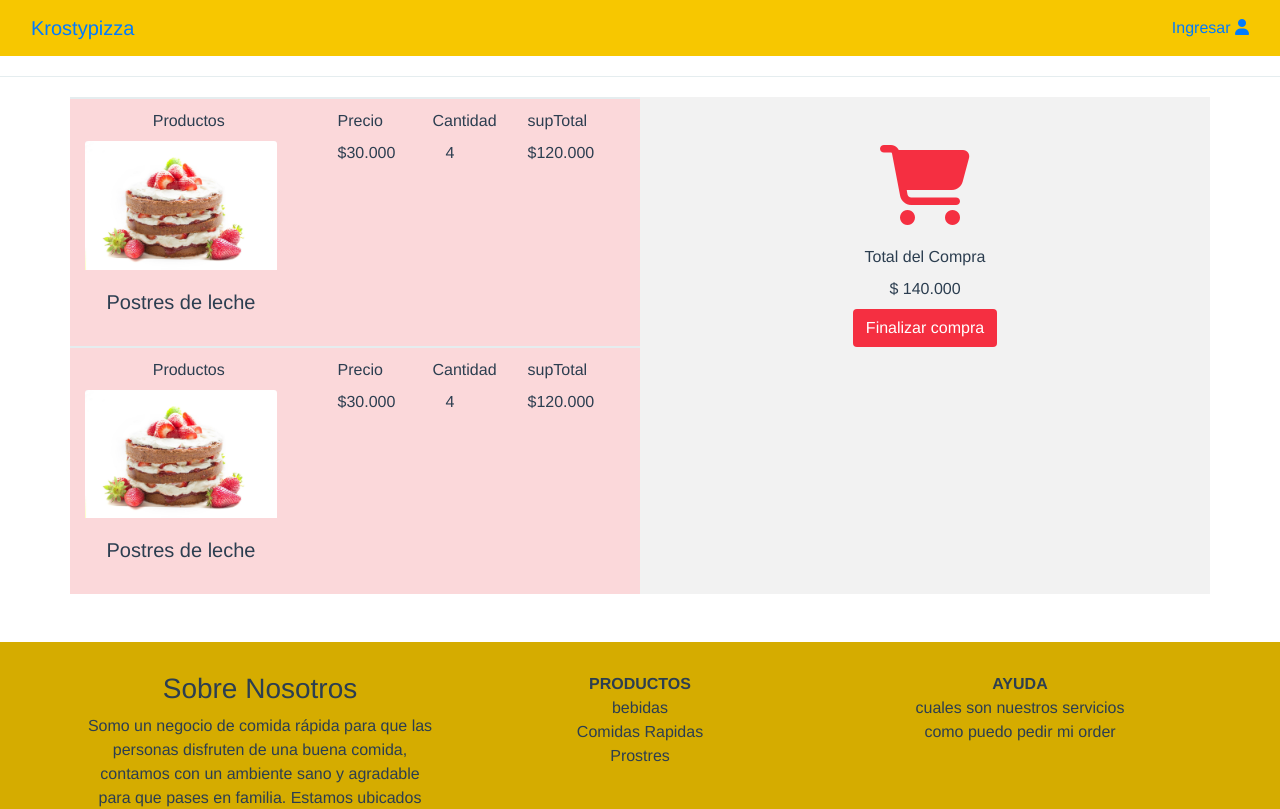
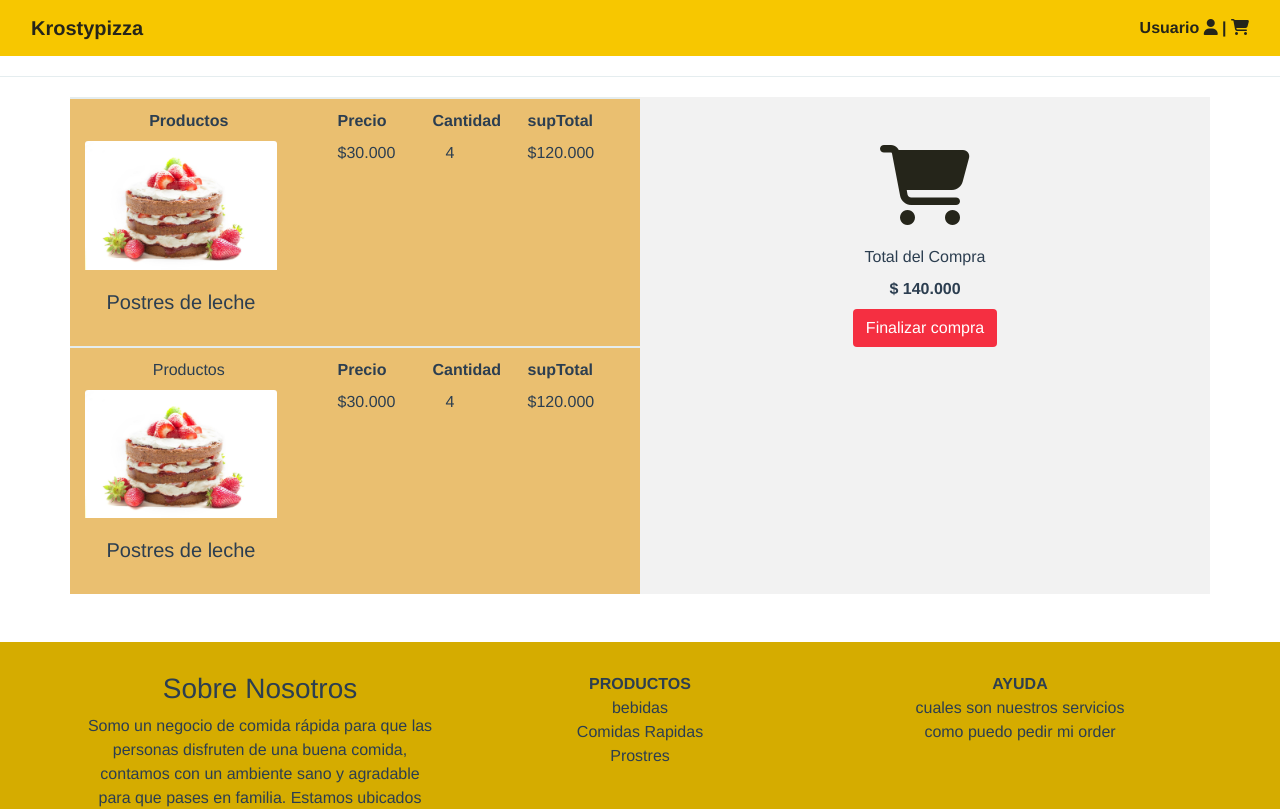
Before and after one commit to Edijosmen/krustypizza, a Vue app: page /list in a window 1280 px wide. Shown: the top 809 px of the page. Built offline with nearby package versions, Linux system fonts and the light colour scheme.

Commit message:
shopping2

```diff
--- a/src/views/listcar.vue
+++ b/src/views/listcar.vue
@@ -2,10 +2,13 @@
     <nav class="navbar navbar-inverse">
         <div class="container-fluid">
             <div class="navbar-header">
-                <a href="" class="navbar-brand">Krostypizza</a>
+                <a href="" class="navbar-brand a-menu font-weight-bold">Krostypizza</a>
             </div>
             <ul class="nav navbar-nav navbar-right">
-                <li><a href="">Ingresar <i class="fas fa-user"></i></a></li>
+                <li>
+                    <a  class=" a-menu font-weight-bold" href="">Usuario <i class="fas fa-user"></i> | </a>
+                    <a href=""><i class="fas fa-shopping-cart carico"></i></a>
+                </li>
             </ul>
         </div>
     </nav>
@@ -15,7 +18,7 @@
                 <div class="col-md-6 product">
                     <div class="row bord">
                         <div class ="col-sm-6  col-md-5 prod">
-                              <label for="">Productos</label>
+                              <label class ="font-weight-bold" for="">Productos</label>
                               <div >
                                     <div class="card-center" style="width: 12rem;">
                                         <img src="../assets/img/postrecillo.jpg" class="card-img-top">
@@ -26,15 +29,15 @@
                                </div>
                         </div>
                         <div class ="col-sm-6 col-md-2 ">
-                             <label class="col" for="">Precio </label>
+                             <label class="col font-weight-bold" for="">Precio </label>
                              <label  class="col" for="">$30.000</label>
                         </div>
                         <div class ="col-sm-6 col-md-2">
-                             <label class="col" for="">Cantidad</label>
+                             <label class="col font-weight-bold" for="">Cantidad</label>
                              <label class="col" for="">4</label>
                         </div>
                         <div class ="col-sm-6 col-md-2 ">
-                             <label class="col" for="">supTotal</label>
+                             <label class="col font-weight-bold" for="">supTotal</label>
                               <label class="col" for="">$120.000</label>
                         </div>
                     </div>
@@ -51,16 +54,16 @@
                                </div>
                         </div>
                         <div class ="col-sm-6 col-md-2 ">
-                             <label class="col" for="">Precio </label>
+                             <label class="col font-weight-bold" for="">Precio </label>
                              <label  class="col" for="">$30.000</label>
                         </div>
                         <div class ="col-sm-6 col-md-2">
-                             <label class="col" for="">Cantidad</label>
+                             <label class="col font-weight-bold" for="">Cantidad</label>
                              <label class="col" for="">4</label>
                         </div>
                         <div class ="col-sm-6 col-md-2 ">
-                             <label class="col" for="">supTotal</label>
-                              <label class="col" for="">$120.000</label>
+                             <label class="col font-weight-bold" for="">supTotal</label>
+                              <label class="col " for="">$120.000</label>
                         </div>
                     </div>
 
@@ -76,7 +79,7 @@
                                         <label for="">Total del Compra</label>
                                         </div>
                                         <div class="col-sm-6 col-md-12">
-                                        <label for="">$ 140.000</label>
+                                        <label class="font-weight-bold" for="">$ 140.000</label>
                                         </div>
                                         <div>
                                             <button class="btn" type="submit">Finalizar compra</button>
@@ -124,6 +127,9 @@ export default {
 nav{
      background:#F7C700;
 }
+.a-menu{
+     color:#25251A;
+}
 .bord{
     padding-top:10px;
     border-top: 2px solid #e5edef;
@@ -133,13 +139,16 @@ nav{
 
 }
 .shop{
-    color:#F52F41
+    color:#25251A
+}
+.carico{
+    color:#25251A;
 }
 .buy{
 
 }
 .product{
-    background:#FBD8DA;
+    background:#EABF70;
 }
 .btn{
     background:#F52F41;
```
